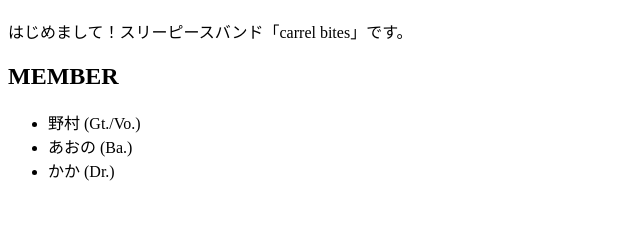
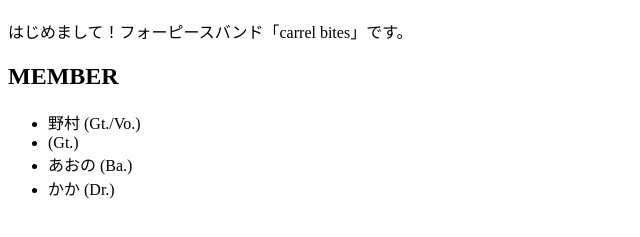
Before and after one commit to nomuray0917/webtest, a plain HTML site: page index.html in a window 1280 px wide. Shown: the part 61-298 px from the top of the page, without its empty margins (0-640 px from the left). Drawn offline with Linux system fonts and the light colour scheme.

Commit message:
Update index.html

```diff
--- a/index.html
+++ b/index.html
@@ -9,11 +9,12 @@
 
   <h1>carrel bites</h1>
 
-  <p>はじめまして！スリーピースバンド「carrel bites」です。</p>
+  <p>はじめまして！フォーピースバンド「carrel bites」です。</p>
 
   <h2>MEMBER</h2>
   <ul>
     <li>野村 (Gt./Vo.)</li>
+    <li>(Gt.)</li>
     <li>あおの (Ba.)</li>
     <li>かか (Dr.)</li>
   </ul>
```
